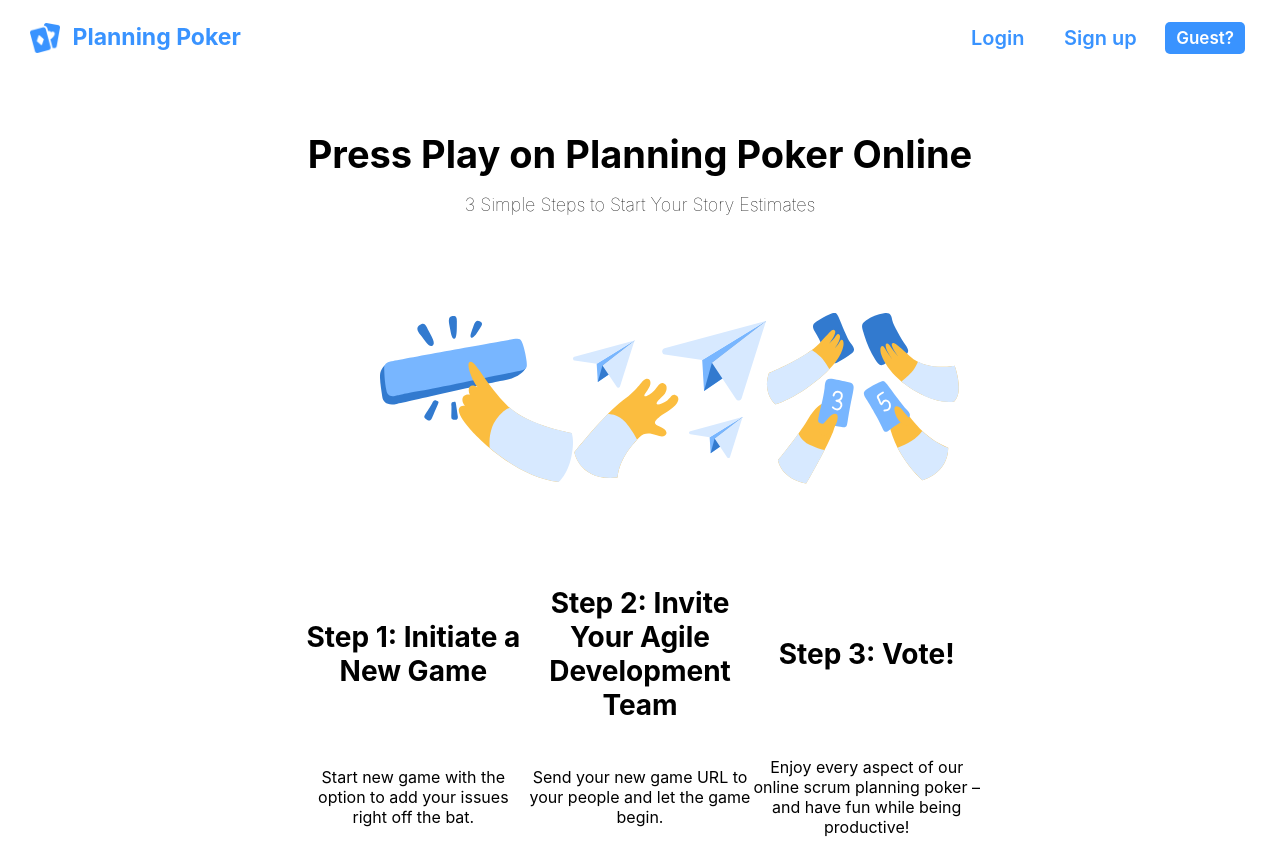
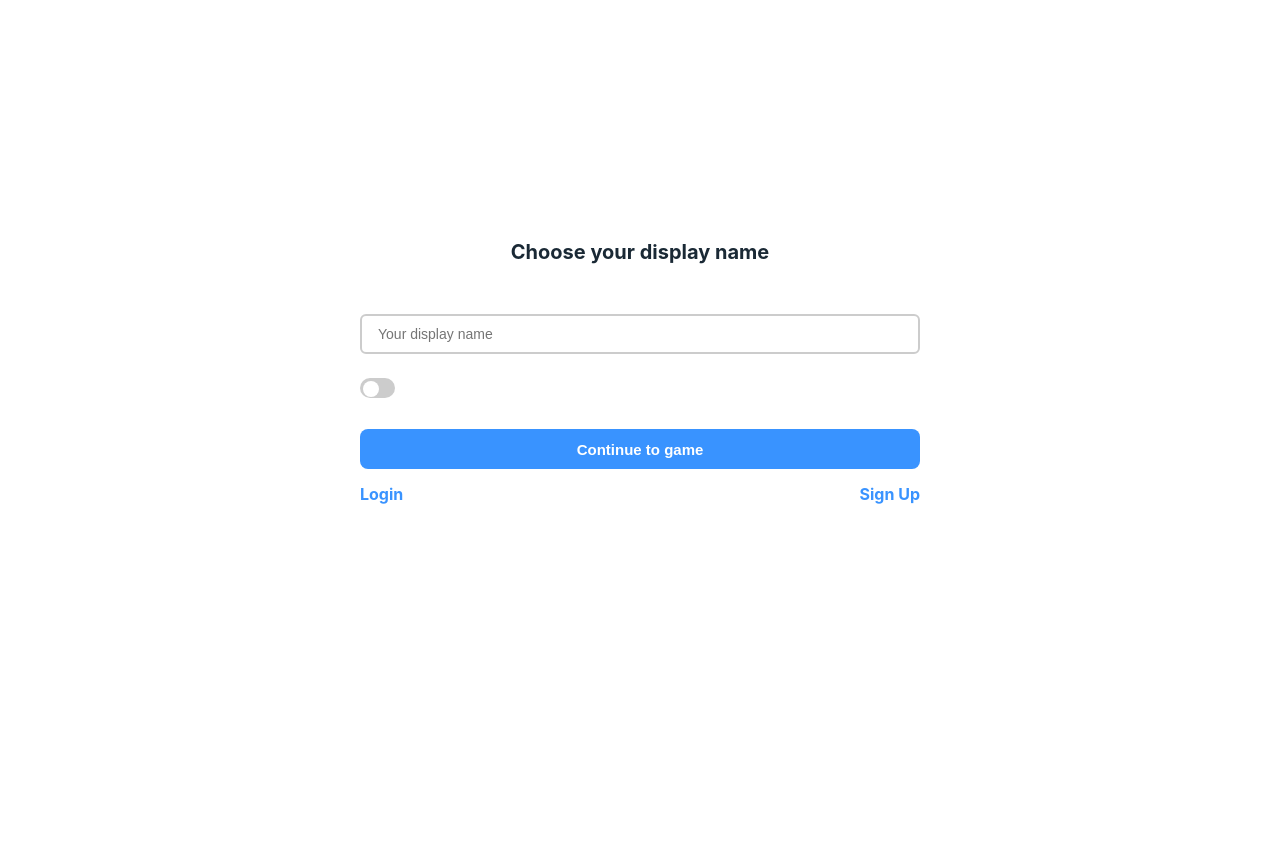
Before and after one commit to ces-hoangdao/Planning-Pocker, a React (Create React App) app: page /login-as-guest in a window 1280 px wide. After the commit the page ends 800 px from the top, so only its background shows below. Built offline with nearby package versions, Linux system fonts and the light colour scheme.

Commit message:
feat: login as guest form

```diff
--- a/src/App.css
+++ b/src/App.css
@@ -1,4 +1,4 @@
-.App {
+/* .App {
   text-align: center;
 }
 
@@ -35,4 +35,4 @@
   to {
     transform: rotate(360deg);
   }
-}
+} */
--- a/src/App.js
+++ b/src/App.js
@@ -1,9 +1,19 @@
+import { BrowserRouter, Routes, Route } from 'react-router-dom';
+import Home from "./pages/Home";
+import LoginAsGuest from './pages/LoginAsGuest';
+import './index.css';
 
-
-import Home from "./pages/Home";
-import "./index.css";
 function App() {
-  return <Home />;
+  return (
+    <div className="App">
+      <BrowserRouter>
+        <Routes>
+          <Route path="/" element={ <Home />} />
+          <Route path="login-as-guest" element={ <LoginAsGuest />} />
+        </Routes>
+      </BrowserRouter>
+    </div>
+  );
 }
 
 export default App;
--- /dev/null
+++ b/src/css/LoginAsGuest.css
@@ -0,0 +1,106 @@
+.login-as-guest {
+    width: 60rem;
+    margin: 20rem auto;
+    text-align: center;
+    padding: 2rem;
+}
+
+.login-as-guest h3 {
+    color: #1a2935;
+    font-size: 2rem;
+}
+
+.form-login-as-guest {
+    margin-top: 5rem;
+}
+
+.input-guest-name {
+    display: inline-block;
+    width: 100%;
+    height: 4rem;
+    padding: 0px 16px;
+    border: 2px solid #ccc;
+    border-radius: 6px;
+    color: #1a2935;
+    font-size: 1.4rem;
+}
+
+.input-guest-name:focus {
+    outline: none;
+    border: 2px solid rgba(57, 146, 255, 0.75);
+}
+
+.spectator-mode {
+    width: 100%;
+    height: 5rem;
+    display: flex;
+    justify-content: center;
+    align-items: center;
+    margin-top: 1rem;
+}
+
+.input-spectator-mode {
+    display: none;
+}
+
+.input-spectator-mode:checked+.label-spectator-mode {
+    background-color: #3993ff;
+}
+
+.input-spectator-mode:checked+.label-spectator-mode .spin-spectator-mode {
+    transform: translateX(1.3rem);
+}
+
+.label-spectator-mode {
+    display: inline-block;
+    width: 3.5rem;
+    height: 2rem;
+    padding: 0.25rem 0.3rem;
+    background-color: #ccc;
+    border-radius: 3rem;
+    cursor: pointer;
+    transition: 0.2s linear;
+}
+
+.spin-spectator-mode {
+    width: 1.6rem;
+    height: 1.6rem;
+    background-color: white;
+    border-radius: 1.6rem;
+    transition: 0.2s linear;
+}
+
+.label-join-as-spectator {
+    display: inline-block;
+    margin-bottom: 0.5rem;
+    margin-left: 1rem;
+    font-size: 1.6rem;
+}
+
+.btn-continue {
+    width: 100%;
+    height: 4rem;
+    background-color: #3993ff;
+    color: #fff;
+    font-weight: 600;
+    font-size: 1.5rem;
+    border: 0px;
+    margin-top: 1.5rem;
+    border-radius: 0.8rem;
+    cursor: pointer;
+}
+
+.bottom-option {
+    display: flex;
+    width: 100%;
+    justify-content: space-between;
+    align-items: center;
+    font-size: 1.6rem;
+    font-weight: 700;
+    color: #3993ff;
+    margin-top: 1.5rem;
+}
+
+.option-login, .option-signup {
+    cursor: pointer;
+}
--- a/src/index.css
+++ b/src/index.css
@@ -1,6 +1,5 @@
 * {
     box-sizing: border-box;
-    font-family: -apple-system,BlinkMacSystemFont,Segoe UI,Roboto,Oxygen,Ubuntu,Cantarell,Fira Sans,Droid Sans,Helvetica Neue,sans-serif;
 }
 
 html {
@@ -9,4 +8,8 @@ html {
 
 body {
     margin: 0;
+    font-family: -apple-system, BlinkMacSystemFont, 'Segoe UI', 'Roboto', 'Oxygen',
+    'Ubuntu', 'Cantarell', 'Fira Sans', 'Droid Sans', 'Helvetica Neue',
+    sans-serif;
+    width: 100%;
 }
--- a/src/index.js
+++ b/src/index.js
@@ -1,13 +1,10 @@
 import React from "react"
 import ReactDOM from "react-dom/client"
 import App from "./App"
-import { BrowserRouter } from "react-router-dom"
 
 const root = ReactDOM.createRoot(document.getElementById("root"))
 root.render(
   <React.StrictMode>
-    <BrowserRouter>
-      <App />
-    </BrowserRouter>
+    <App />
   </React.StrictMode>
 )
--- a/src/pages/Home.js
+++ b/src/pages/Home.js
@@ -1,17 +1,18 @@
 import React from "react";
-import "../css/Home.css";
+import { Link } from 'react-router-dom'
 import logo from "../assets/logo.png";
 import Popup from "reactjs-popup";
 import Login from "../form/LoginForm";
 import step1 from "../assets/step1.svg";
 import step2 from "../assets/step2.svg";
 import step3 from "../assets/step3.svg";
+import "../css/Home.css";
 
-export default function Home() {
+const Home = () => {
   return (
     <div className="body">
       <nav className="nav">
-        <div to="/home" className="title_container">
+        <div to="/" className="title_container">
           <img src={logo} alt="logo" className="logo" />
           <div className="site-title">Planning Poker</div>
         </div>
@@ -32,16 +33,16 @@ export default function Home() {
           </div>
           <div className="signup_btn_container">
             <button className="signup_btn">
-              <div to="/guest" className="signup_btn_content">
+              <div className="signup_btn_content">
                 Sign up
               </div>
             </button>
           </div>
           <div className="guest_btn_container">
             <button className="guest_btn">
-              <div to="/guest" className="guest_btn_content">
+              <Link to='login-as-guest' className="guest_btn_content">
                 Guest?
-              </div>
+              </Link>
             </button>
           </div>
         </div>
@@ -91,3 +92,4 @@ export default function Home() {
     </div>
   );
 }
+export default Home;
--- /dev/null
+++ b/src/pages/LoginAsGuest.js
@@ -0,0 +1,40 @@
+import "../css/LoginAsGuest.css";
+
+const LoginAsGuest = () => {
+  return (
+    <div className="login-as-guest">
+      <h3 className="title">Choose your display name</h3>
+      <form action="" className="form-login-as-guest">
+        <input
+          type="text"
+          className="input-guest-name"
+          placeholder="Your display name"
+          required
+        />
+        <div className="spectator-mode">
+          <div class="btn-spectator-mode">
+            <input
+              type="checkbox"
+              className="input-spectator-mode"
+              id="input-spectator-mode"
+            />
+            <label
+              htmlFor="input-spectator-mode"
+              className="label-spectator-mode"
+            >
+              <div class="spin-spectator-mode"></div>
+            </label>
+          </div>
+          <label className="label-join-as-spectator">Join as spectator</label>
+        </div>
+        <button className="btn-continue">Continue to game</button>
+        <div className="bottom-option">
+          <span className="option-login">Login</span>
+          <span className="option-signup">Sign Up</span>
+        </div>
+      </form>
+    </div>
+  );
+};
+
+export default LoginAsGuest;
```
Also changed, not shown: src/css/Home.css (+0 -8 lines), src/pages/Guest.js (deleted, +0 -9 lines).
